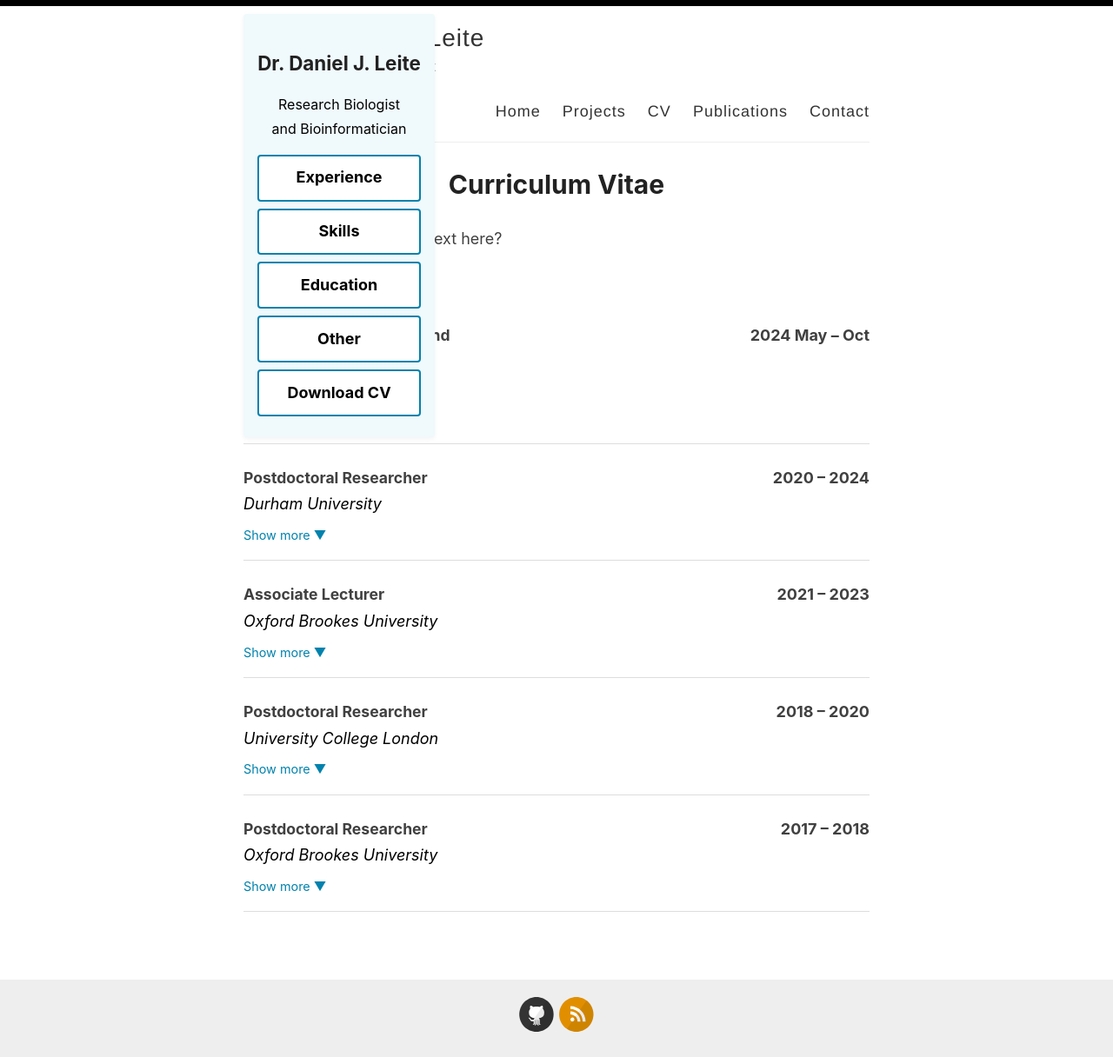
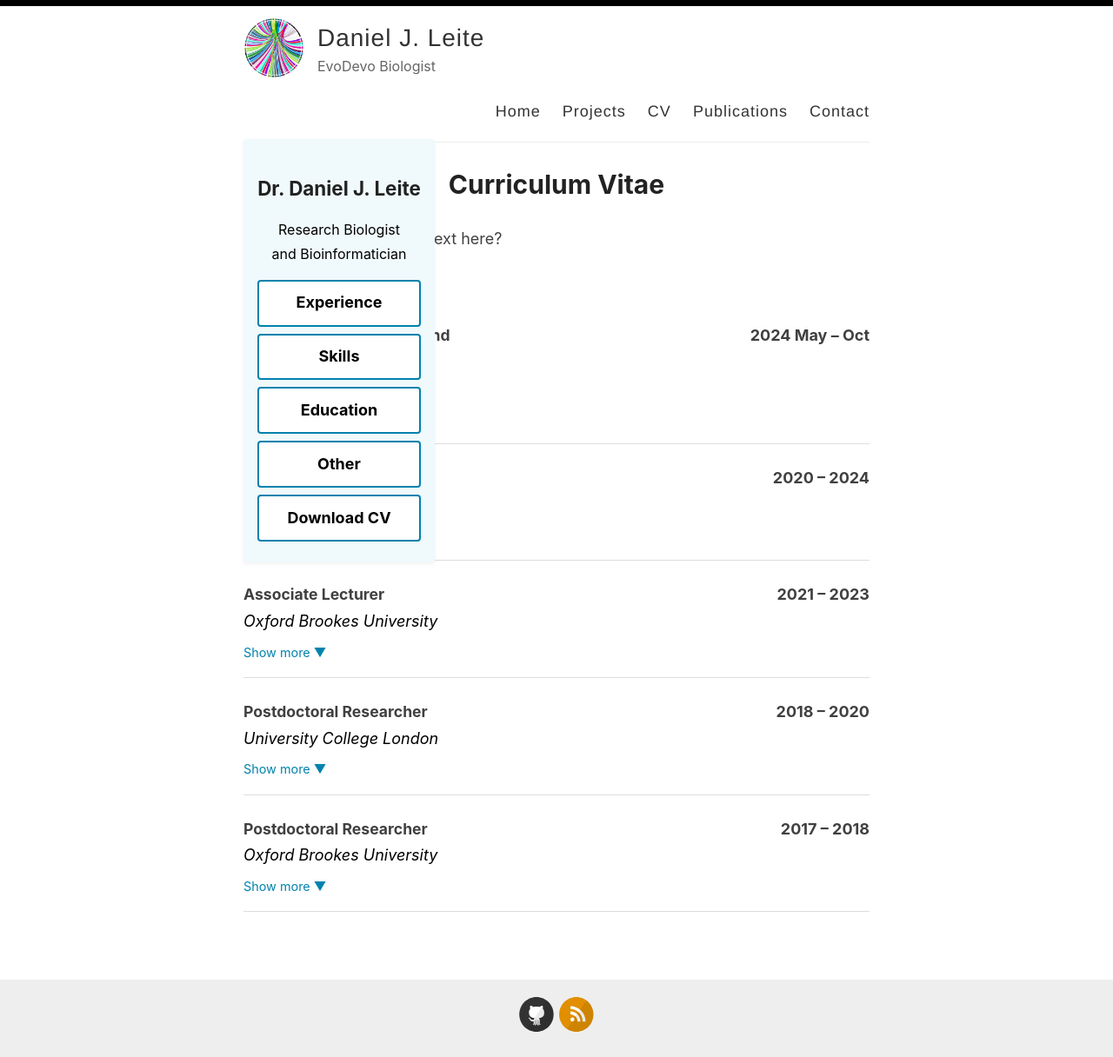
Before and after one commit to djleite/djleite.github.io, a Jekyll site: the page built from _pages/cv.md, in a window 1280 px wide and 1216 px high. Shown: the whole window at 87% size. Built offline with Jekyll 4.4.1, drawn with Linux system fonts in a browser that asks for light colours.

Commit message:
update cv panels

```diff
--- a/_sass/_cv.scss
+++ b/_sass/_cv.scss
@@ -6,7 +6,7 @@
 
   .cv-sidebar {
     position: fixed;
-    top: 1rem;
+    top: 10rem;
     background-color: #f0f9fc;
     padding: 1rem;
     border-radius: 4px;
```
